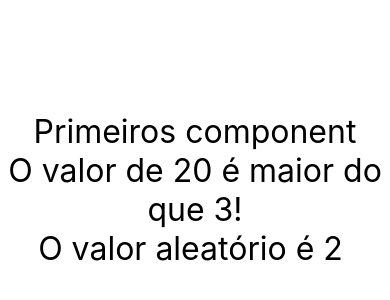
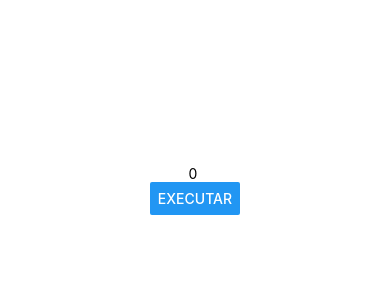
Before and after one commit to felipe-frade/react-native-cod3r, a React Native app in the folder novoProjeto/: screen / in a window 390 px wide. Shown: the part 232-532 px from the top of the page. Built offline with nearby package versions, Linux system fonts and the light colour scheme.

Commit message:
Atualizando curso

```diff
--- a/novoProjeto/src/App.js
+++ b/novoProjeto/src/App.js
@@ -1,16 +1,26 @@
 import React from 'react';
 import { Text, View, SafeAreaView, StyleSheet } from 'react-native';
 
-import Priemiro from './components/Primeiro';
-import X, { Comp1, Comp2 } from './components/Multi'
-import MinMax from './components/MinMax';
-import Aleatorio from './components/Aleatorio';
+// import Priemiro from './components/Primeiro';
+// import X, { Comp1, Comp2 } from './components/Multi'
+// import MinMax from './components/MinMax';
+// import Aleatorio from './components/Aleatorio';
+// import Titulo from './components/Titulo';
+// import Botao from './components/Botao';
+// import Contador from './components/Contador';
+// import Pai from './components/direta/Pai';
+import Pai from './components/indireta/Pai';
 
 export default () => (
     <SafeAreaView style={ style.App }>
-        <Priemiro></Priemiro>
-        <MinMax min={3} max={20}></MinMax>
-        <Aleatorio min={1} max={5} />
+        {/* <Priemiro></Priemiro> */}
+        {/* <Botao></Botao> */}
+        {/* <Contador inicial={100} passo={10}></Contador>
+        <Contador></Contador> */}
+        {/* <Titulo principal="Titulo" secundario="Subtítulo"/> */}
+        {/* <MinMax min={3} max={20}></MinMax> */}
+        {/* <Aleatorio min={1} max={5} /> */}
+        <Pai></Pai>
     </SafeAreaView>
 )
 
--- a/novoProjeto/src/components/Aleatorio.js
+++ b/novoProjeto/src/components/Aleatorio.js
@@ -4,8 +4,13 @@ import Estilo from './estilo'
 
 export default (props) => {
     if(props.min && props.max){
+        props.min += 1000;
+        props.max += 1000;
         const { min, max } = props
         let aleatoio = Math.floor(Math.random() * (max - min)) + min;
+        setTimeout(() => {
+            aleatoio = Math.floor(Math.random() * (max - min)) + min
+        }, 2000);
         return (
             <Text style={ Estilo.font32 }>O valor aleatório é { aleatoio } </Text>
         )
--- /dev/null
+++ b/novoProjeto/src/components/Botao.js
@@ -0,0 +1,13 @@
+import React from "react";
+import { Button } from 'react-native'
+
+export default props => {
+
+    function exec() {
+        console.warn('Executar !')
+    }
+
+    return (
+        <Button title="Executar" onPress={exec}></Button>
+    )
+}
--- /dev/null
+++ b/novoProjeto/src/components/Contador.js
@@ -0,0 +1,19 @@
+import React, { useState } from "react";
+import { Text, Button } from 'react-native'
+import Estilo from './estilo'
+
+export default ({ inicial = 0, passo = 1 }) => {
+    // let numero = inicial ? inicial : 0
+    const [ numero, setNumero ] = useState(inicial ? inicial : 0)
+
+    const inc = () => setNumero(numero + (passo ? passo : 1))
+    const dec = () => setNumero(numero - (passo ? passo : 1))
+
+    return (
+        <>
+            <Text style={ Estilo.font32 }>{ numero }</Text>
+            <Button title="+" onPress={inc}></Button>
+            <Button title="-" onPress={dec}></Button>
+        </>
+    )
+}
--- /dev/null
+++ b/novoProjeto/src/components/Titulo.js
@@ -0,0 +1,12 @@
+import React, { Fragment } from "react";
+import { View, Text } from 'react-native'
+import estilo from "./estilo";
+
+export default props => {
+    return(
+        <>
+            <Text style={estilo.textoGrande}>{ props.principal }</Text>
+            <Text style={estilo.center}>{ props.secundario }</Text>
+        </>
+    )
+}
--- /dev/null
+++ b/novoProjeto/src/components/direta/Filho.js
@@ -0,0 +1,12 @@
+import React from 'react';
+import { Text } from 'react-native';
+import estilo from '../estilo';
+
+export default props => {
+    return (
+        <>
+            <Text style={ estilo.font32 }>{ props.a }</Text>
+            <Text style={ estilo.font32 }>{ props.b }</Text>
+        </>
+    )
+}
--- /dev/null
+++ b/novoProjeto/src/components/direta/Pai.js
@@ -0,0 +1,12 @@
+import React from 'react';
+import { Text } from 'react-native';
+import Filho from './Filho';
+
+export default props => {
+    return (
+        <>
+            <Filho a={ 1 } b={ 2 }></Filho>
+            <Filho a={ 3 } b={ 4 }></Filho>
+        </>
+    )
+}
--- a/novoProjeto/src/components/estilo.js
+++ b/novoProjeto/src/components/estilo.js
@@ -4,5 +4,12 @@ export default StyleSheet.create({
     font32: {
         fontSize: 32,
         textAlign: "center"
+    },
+    textoGrande: {
+        fontSize: 50,
+        textAlign: "center"
+    },
+    center: {
+        textAlign: "center"
     }
 })
--- /dev/null
+++ b/novoProjeto/src/components/indireta/Filho.js
@@ -0,0 +1,24 @@
+import React from 'react';
+import { Text, Button } from 'react-native';
+import estilo from '../estilo';
+
+export default ({ min, max, funcao }) => {
+    function num(min, max) {
+        const fator = max - min + 1
+        return parseInt(Math.random() * fator) + min;
+    }
+
+    return (
+        <>
+            <Button
+                title="Executar"
+                onPress={
+                    function() {
+                        let valor = num(min, max)
+                        funcao(valor)
+                    }
+                }
+            />
+        </>
+    )
+}
--- /dev/null
+++ b/novoProjeto/src/components/indireta/Pai.js
@@ -0,0 +1,24 @@
+import React, { useState } from 'react';
+import Filho from './Filho';
+import { Text } from 'react-native';
+
+export default props => {
+
+    const [numero, setNum] = useState(0)
+
+    function warn(value) {
+        setNum(value)
+        console.warn(value)
+    }
+
+    return (
+        <>
+            <Text>{ numero } </Text>
+            <Filho
+                min={1}
+                max={5}
+                funcao={ warn }
+            ></Filho>
+        </>
+    )
+}
```
